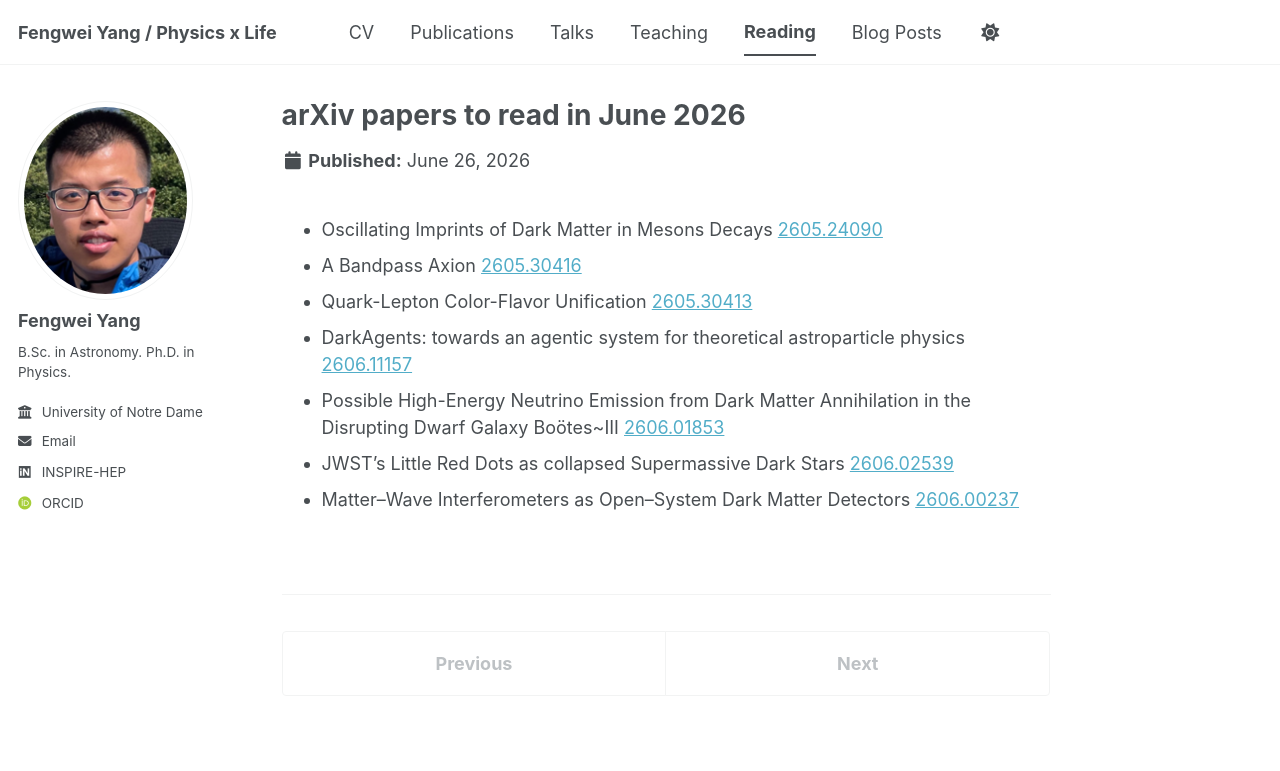
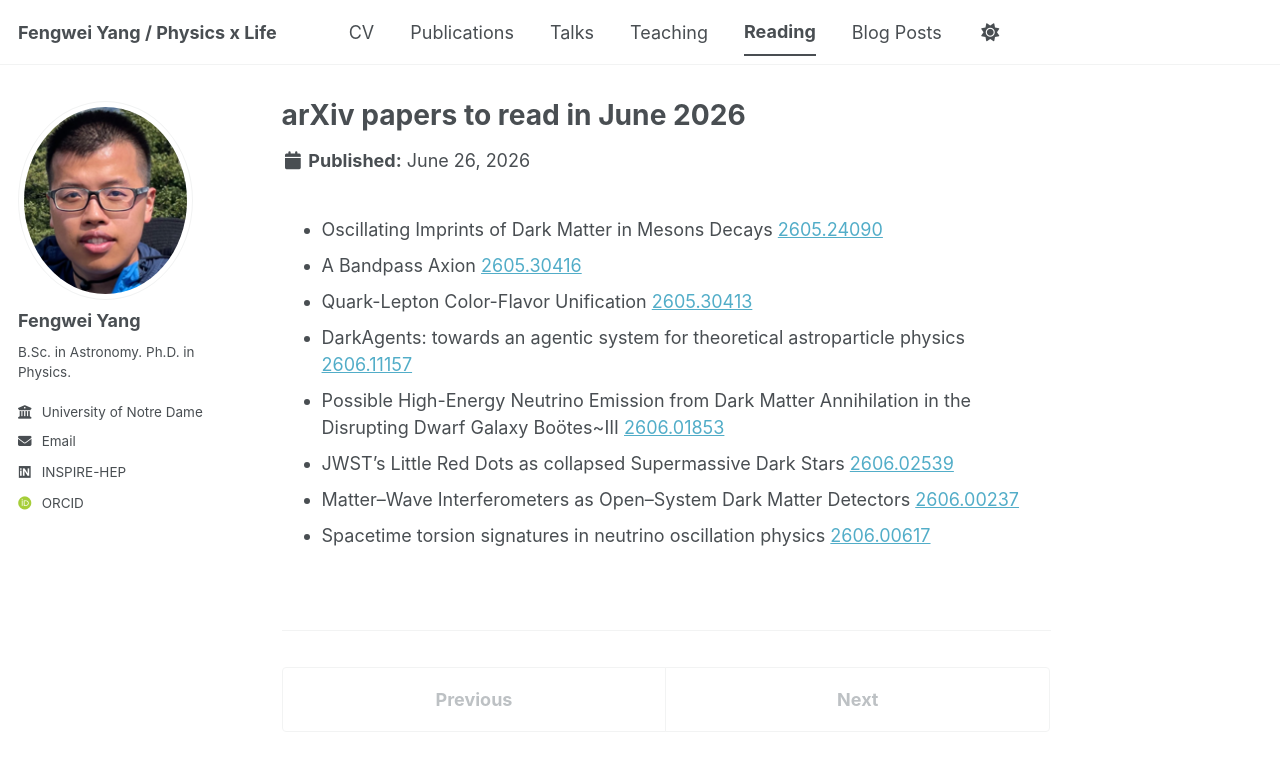
Before and after one commit to F-W-Yang/F-W-Yang.github.io, a Jekyll site: the page built from _portfolio/June-2026.md, in a window 1280 px wide. Shown: the top 771 px of the page. Built offline with Jekyll 4.4.1, drawn with Linux system fonts in a browser that asks for light colours; some web fonts are replaced; a script bundle is joined from its source files by our own code; library files that are not in the unit come from our copies.

Commit message:
Add new entry for spacetime torsion signatures

```diff
--- a/_portfolio/June-2026.md
+++ b/_portfolio/June-2026.md
@@ -9,3 +9,4 @@ collection: portfolio
 * Possible High-Energy Neutrino Emission from Dark Matter Annihilation in the Disrupting Dwarf Galaxy Boötes~III [2606.01853](https://arxiv.org/pdf/2606.01853)
 * JWST's Little Red Dots as collapsed Supermassive Dark Stars [2606.02539](https://arxiv.org/pdf/2606.02539)
 * Matter–Wave Interferometers as Open–System Dark Matter Detectors [2606.00237](https://arxiv.org/pdf/2606.00237)
+* Spacetime torsion signatures in neutrino oscillation physics [2606.00617](https://arxiv.org/pdf/2606.00617)
```
